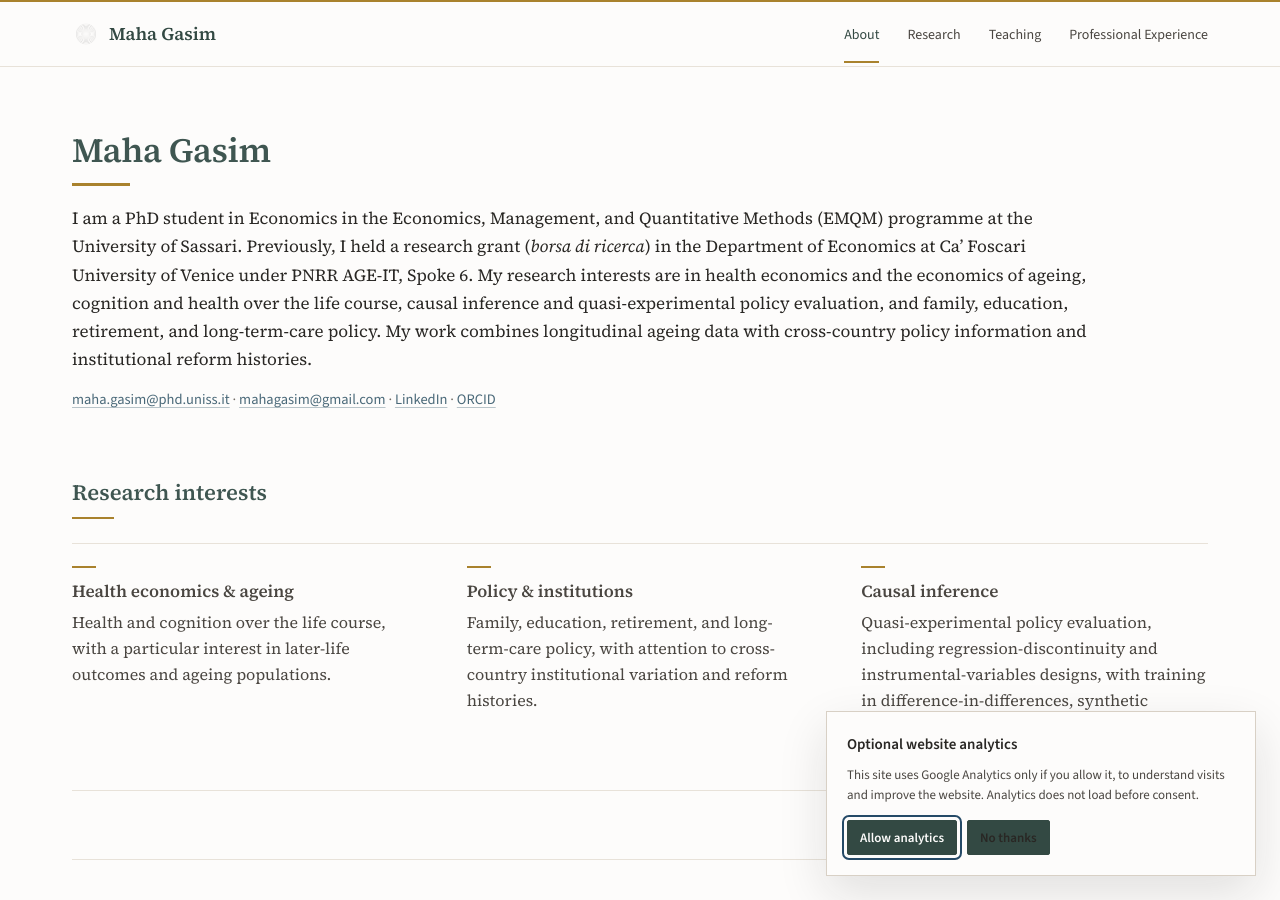
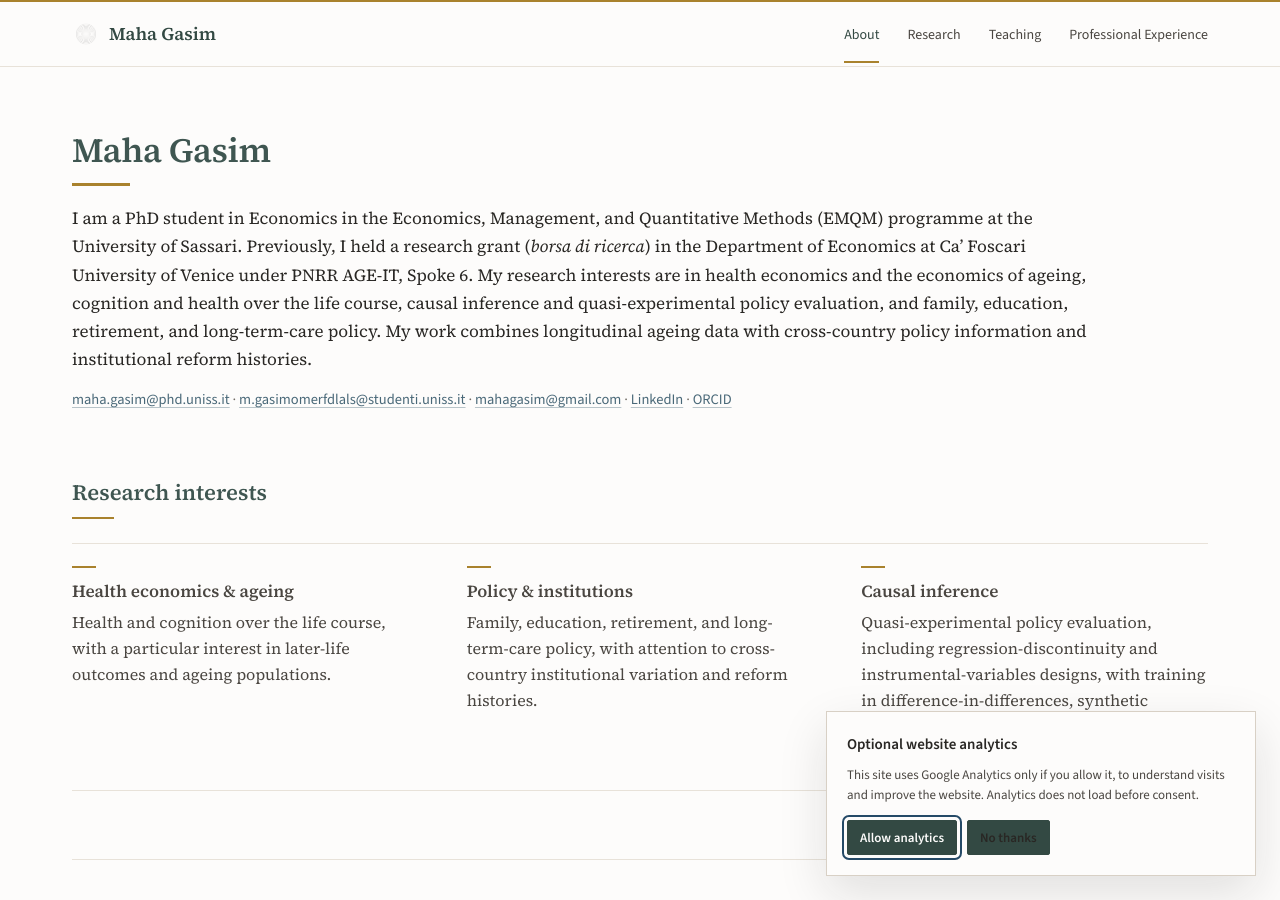
Before and after one commit to mahagasim/mahagasim.github.io, a Jekyll site: the page built from index.md, in a window 1280 px wide and 900 px high. Built offline with Jekyll 4.4.1, drawn with Linux system fonts in a browser that asks for light colours.

Commit message:
Add University of Sassari student email to website

```diff
--- a/index.md
+++ b/index.md
@@ -8,7 +8,7 @@ description: About Maha Gasim — PhD student in Economics at the University of
 
 <p class="page-intro">I am a PhD student in Economics in the Economics, Management, and Quantitative Methods (EMQM) programme at the University of Sassari. Previously, I held a research grant (<em>borsa di ricerca</em>) in the Department of Economics at Ca’ Foscari University of Venice under PNRR AGE-IT, Spoke 6. My research interests are in health economics and the economics of ageing, cognition and health over the life course, causal inference and quasi-experimental policy evaluation, and family, education, retirement, and long-term-care policy. My work combines longitudinal ageing data with cross-country policy information and institutional reform histories.</p>
 
-<p class="entry-meta contact-line"><a href="mailto:maha.gasim@phd.uniss.it">maha.gasim@phd.uniss.it</a> · <a href="mailto:mahagasim@gmail.com">mahagasim@gmail.com</a> · <a href="https://www.linkedin.com/in/maha-gasim-678975122">LinkedIn</a> · <a href="https://orcid.org/0000-0002-0859-2915" target="_blank" rel="noopener">ORCID</a></p>
+<p class="entry-meta contact-line"><a href="mailto:maha.gasim@phd.uniss.it">maha.gasim@phd.uniss.it</a> · <a href="mailto:m.gasimomerfdlals@studenti.uniss.it">m.gasimomerfdlals@studenti.uniss.it</a> · <a href="mailto:mahagasim@gmail.com">mahagasim@gmail.com</a> · <a href="https://www.linkedin.com/in/maha-gasim-678975122">LinkedIn</a> · <a href="https://orcid.org/0000-0002-0859-2915" target="_blank" rel="noopener">ORCID</a></p>
 
 <section class="section-block">
   <div class="section-heading section-heading--compact">
```
